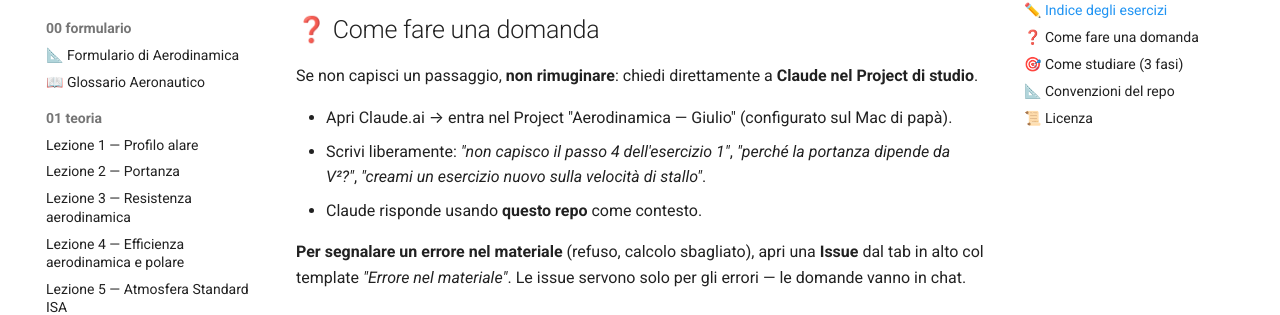
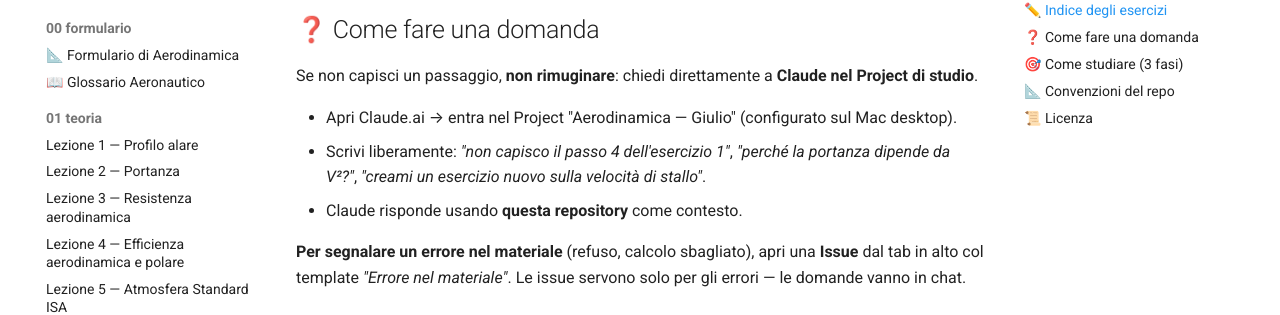
Before and after one commit to Lollodev123/struttura-Giulio, an MkDocs documentation site: the page built from aerodinamica-liceo/README.md, in a window 1280 px wide and 900 px high, scrolled down 1625 px. Shown: the part 152-467 px from the top of the window. Built offline with MkDocs 1.6.1 and Material for MkDocs 9.7.7, drawn with Linux system fonts in a browser that asks for light colours; comment, search, counter and statistics services are not loaded.

Commit message:
Update README.md

```diff
--- a/aerodinamica-liceo/README.md
+++ b/aerodinamica-liceo/README.md
@@ -51,9 +51,9 @@ Questo repository raccoglie lezioni, quiz ed esercizi risolti su profilo alare,
 
 Se non capisci un passaggio, **non rimuginare**: chiedi direttamente a **Claude nel Project di studio**.
 
-- Apri Claude.ai → entra nel Project "Aerodinamica — Giulio" (configurato sul Mac di papà).
+- Apri Claude.ai → entra nel Project "Aerodinamica — Giulio" (configurato sul Mac desktop).
 - Scrivi liberamente: *"non capisco il passo 4 dell'esercizio 1"*, *"perché la portanza dipende da V²?"*, *"creami un esercizio nuovo sulla velocità di stallo"*.
-- Claude risponde usando **questo repo** come contesto.
+- Claude risponde usando **questa repository** come contesto.
 
 **Per segnalare un errore nel materiale** (refuso, calcolo sbagliato), apri una **Issue** dal tab in alto col template *"Errore nel materiale"*. Le issue servono solo per gli errori — le domande vanno in chat.
 
```
